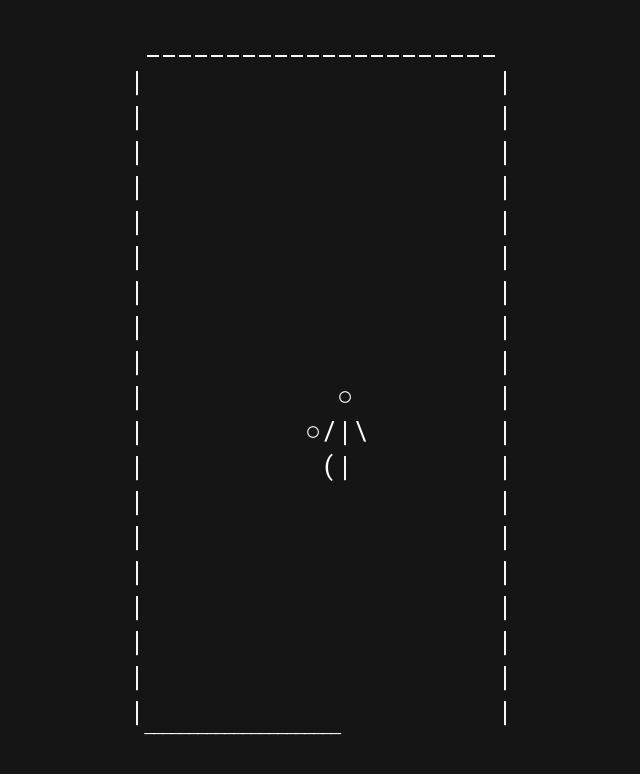
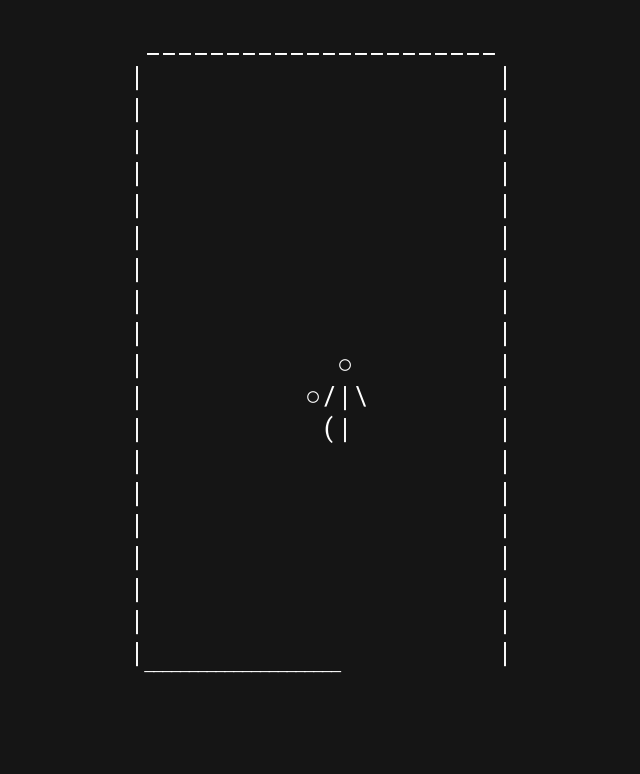
Before and after one commit to Tangshii/ascii_website, a SvelteKit app: page / in a window 1280 px wide. Shown: the top 774 px of the page, without its empty margins (319-959 px from the left). Built offline with nearby package versions, Linux system fonts and the light colour scheme.

Commit message:
Roboto Mono 1.2em

```diff
--- a/src/asciiComponents/AsciiDriver.svelte
+++ b/src/asciiComponents/AsciiDriver.svelte
@@ -215,5 +215,6 @@
 		display: flex;
 		justify-content: center;
 		font-family: 'Roboto Mono';
+		line-height: 1.2em;
 	}
 </style>
```
